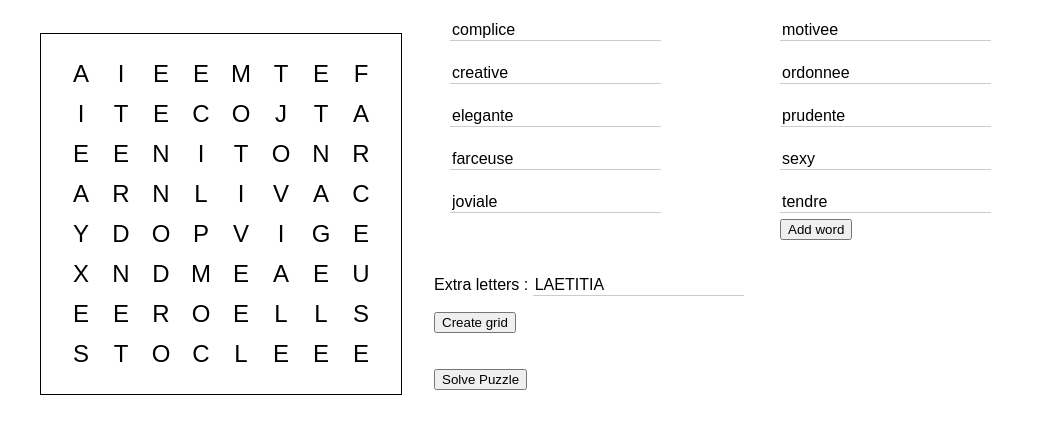
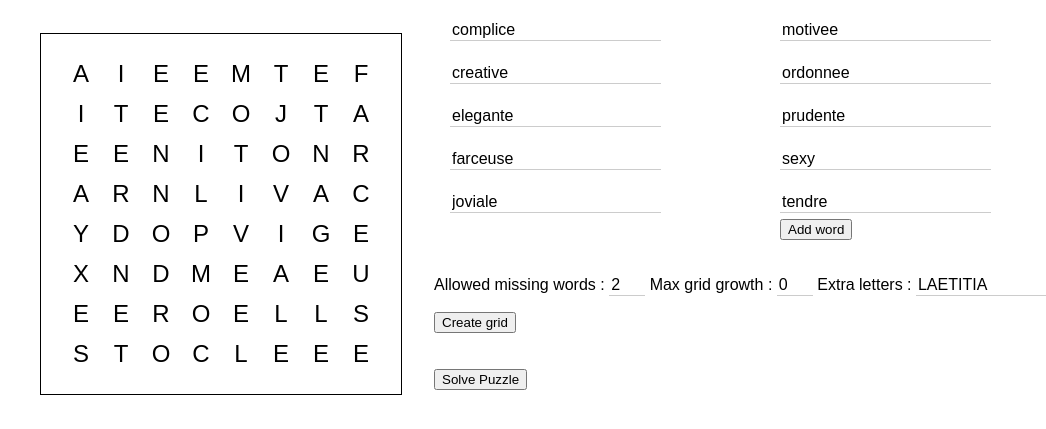
Before and after one commit to bunkat/wordfind, a plain HTML site: page index.html in a window 1280 px wide. Shown: the part 79-508 px from the top of the page, without its empty margins (0-1046 px from the left). Drawn offline with nearby package versions, Linux system fonts and the light colour scheme.

Commit message:
Adding some form controls

```diff
--- a/index.html
+++ b/index.html
@@ -14,6 +14,10 @@
         <li><button id="add-word">Add word</button></li>
     </ul>
     <fieldset>
+        <label for="allowed-missing-words">Allowed missing words :</label>
+        <input id="allowed-missing-words" name="allowed-missing-words" type="number" min="0" max="5" step="1" value="2"></input>
+        <label for="max-grid-growth">Max grid growth :</label>
+        <input id="max-grid-growth" name="max-grid-growth" type="number" min="0" max="5" step="1" value="0"></input>
         <label for="filler-letters">Extra letters :</label>
         <input id="filler-letters"></input>
     </fieldset>
@@ -60,9 +64,9 @@
         try {
             game = new WordFindGame('#puzzle', {
                 fillBlanks: $('#filler-letters').val(),
-                allowedMissingWords: 2,
+                allowedMissingWords: +$('#allowed-missing-words').val(),
+                maxGridGrowth: +$('#max-grid-growth').val(),
                 maxAttempts: 100,
-                maxGridGrowth: 0,
             });
         } catch (error) {
             $('#result-message').text(`😞 ${error}, try to specify less ones`).css({color: 'red'});
--- a/wordfind.css
+++ b/wordfind.css
@@ -102,6 +102,9 @@ input {
   margin-top: 1em;
   font-size: 1em;
 }
+input[type="number"] {
+  width: 2rem;
+}
 #create-grid, #solve {
   display: block;
   margin-top: 1rem;
```
